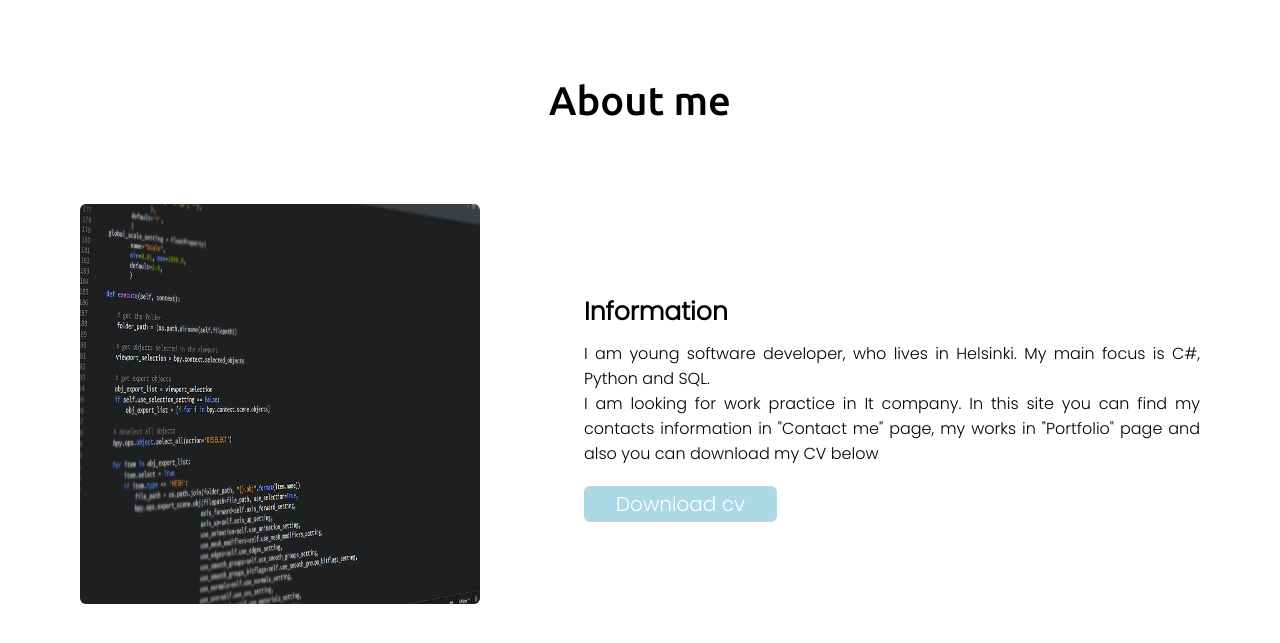
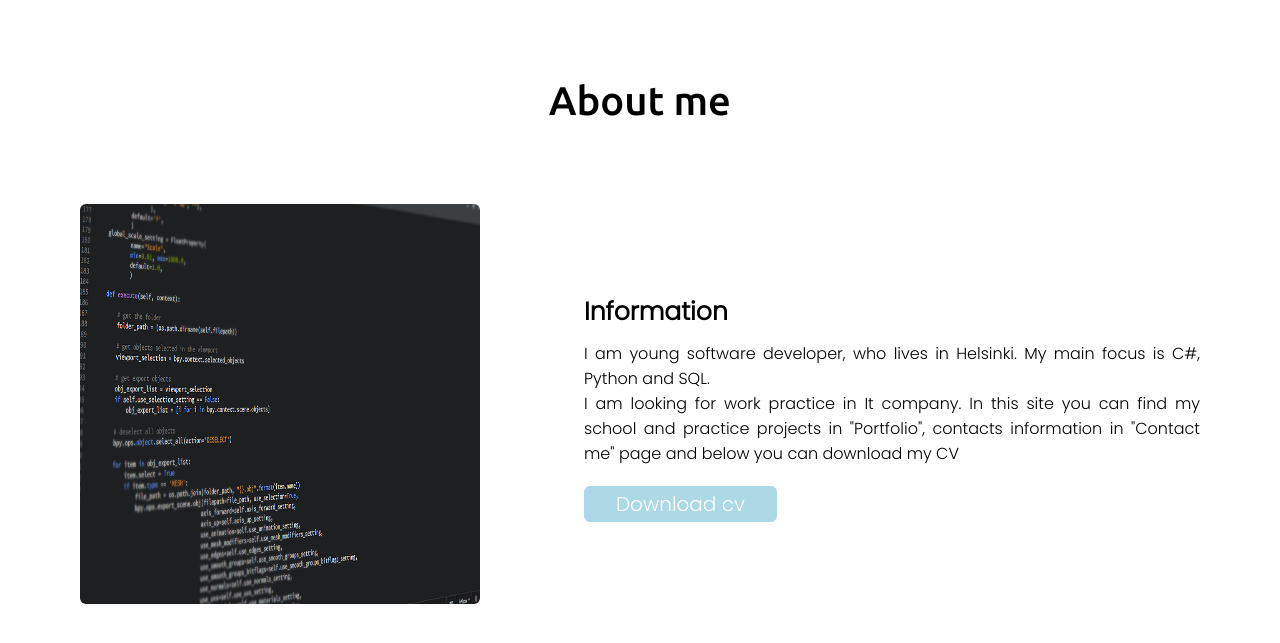
Before and after one commit to Soqua3/PortfolioVictorCH, a plain HTML site: page index.html in a window 1280 px wide. Shown: the part 822-1465 px from the top of the page. Drawn offline with nearby package versions, Linux system fonts and the light colour scheme.

Commit message:
text changed

```diff
--- a/index.html
+++ b/index.html
@@ -44,7 +44,7 @@
                     </div>
                     <div class="column right">
                         <div class="text">Information</div>
-                        <p>I am young software developer, who lives in Helsinki. My main focus is C#, Python and SQL. <br>I am looking for work practice in It company. In this site you can find my contacts information in "Contact me" page, my works in "Portfolio" page and also you can download my CV below</p>
+                        <p>I am young software developer, who lives in Helsinki. My main focus is C#, Python and SQL. <br>I am looking for work practice in It company. In this site you can find my school and practice projects in "Portfolio", contacts information in "Contact me" page and below you can download my CV</p>
                         <a href="cw_Victor.pdf">Download cv</a>
                     </div>
                 </div>
```
